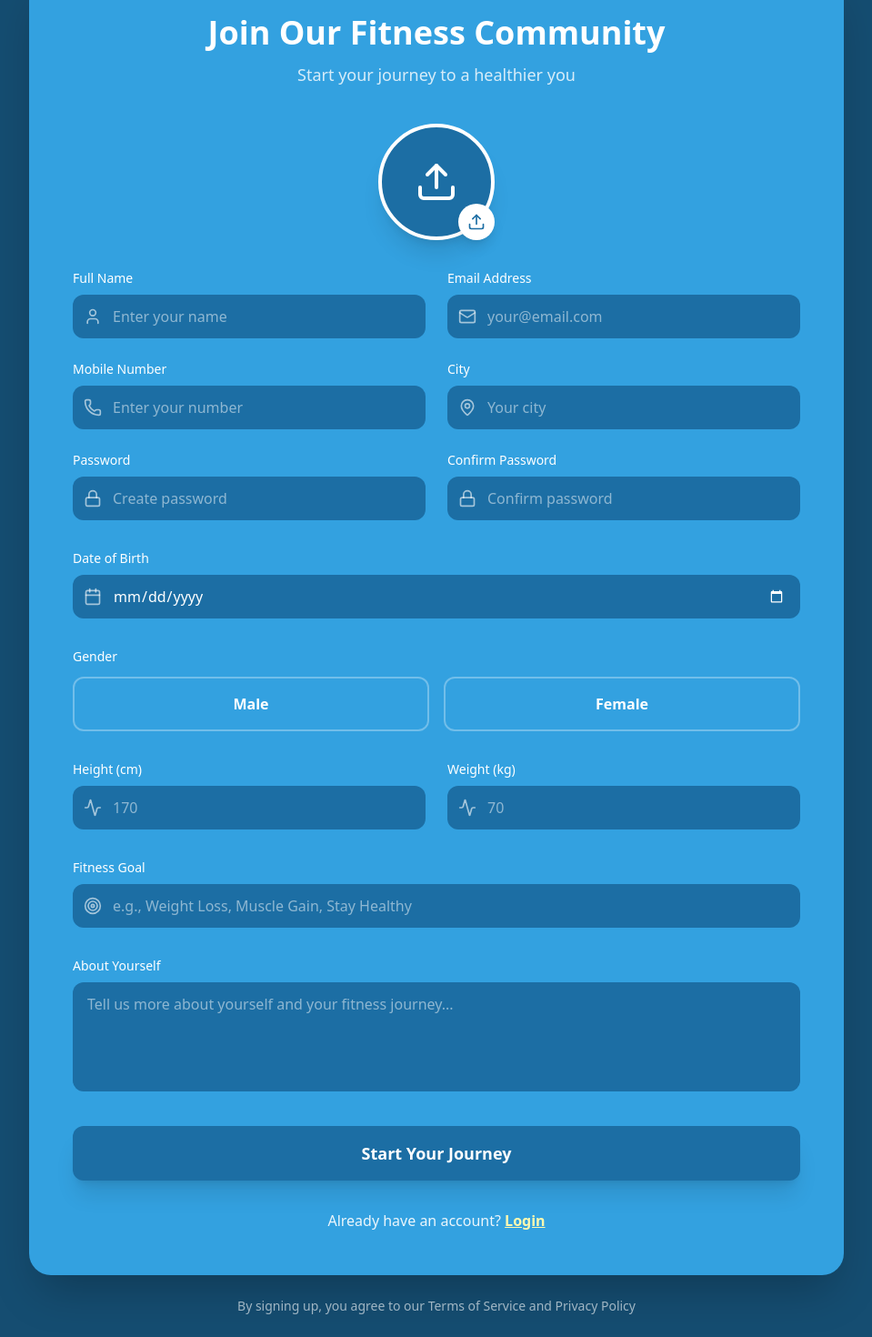
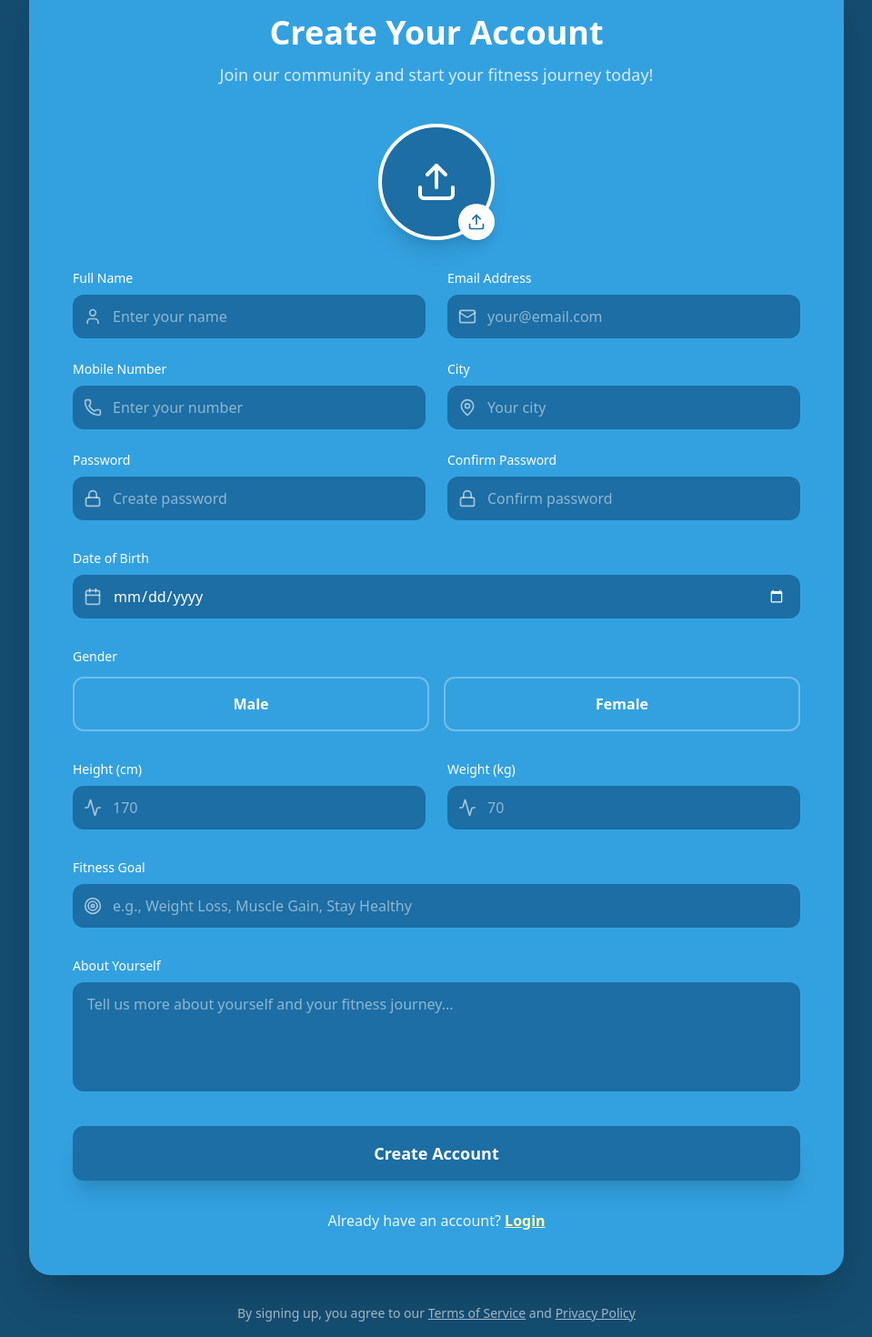
Before and after one commit to Arshadvkb/fitnessapp-web2.0, a React (Vite) app: page /signup in a window 1280 px wide. Shown: the part 80-1550 px from the top of the page at 91% size, without its empty margins (160-1119 px from the left). Built offline with nearby package versions, Linux system fonts and the light colour scheme.

Commit message:
updated ui

```diff
--- a/src/modules/auth/Register.tsx
+++ b/src/modules/auth/Register.tsx
@@ -1,4 +1,5 @@
 import { useState } from "react";
+import { Link } from "react-router-dom";
 import {
   Upload,
   User,
@@ -86,20 +87,19 @@ export default function RegistrationForm() {
   };
 
   return (
-    <div className="min-h-screen bg-main py-12 px-4">
-      <div className="max-w-4xl mx-auto">
+    <div className="min-h-screen bg-main flex items-center justify-center py-12 px-4 sm:px-6 lg:px-8">
+      <div className="max-w-4xl w-full space-y-8">
         <div className="bg-accent rounded-3xl shadow-2xl p-8 md:p-12">
           {/* Header */}
           <div className="text-center mb-10">
             <h1 className="text-4xl font-bold text-white mb-3">
-              Join Our Fitness Community
+              Create Your Account
             </h1>
             <p className="text-white/80 text-lg">
-              Start your journey to a healthier you
+              Join our community and start your fitness journey today!
             </p>
           </div>
-          <form onSubmit={handleSubmit}>
-            <div className="space-y-8">
+          <form onSubmit={handleSubmit} className="space-y-8">
             {/* Profile Picture Upload */}
             <div className="flex justify-center">
               <div className="relative">
@@ -367,29 +367,38 @@ export default function RegistrationForm() {
             </div>
 
             {/* Submit Button */}
-              <button className="w-full bg-secondary text-white py-4 rounded-xl font-bold shadow-xl hover:shadow-2xl transition-all hover:scale-[1.02] active:scale-[0.98] text-lg">
-                Start Your Journey
+            <button
+              type="submit"
+              className="w-full bg-secondary text-white py-4 rounded-xl font-bold shadow-xl hover:shadow-2xl transition-all hover:scale-[1.02] active:scale-[0.98] text-lg"
+            >
+              Create Account
             </button>
 
             {/* Login Link */}
             <div className="text-center">
               <p className="text-white/90">
                 Already have an account?{" "}
-                  <a
-                    href="/login"
+                <Link
+                  to="/login"
                   className="text-light font-semibold underline hover:no-underline transition-all"
                 >
                   Login
-                  </a>
+                </Link>
               </p>
-              </div>
             </div>
           </form>
         </div>
 
         {/* Footer Text */}
         <p className="text-center text-white/60 text-sm mt-6">
-          By signing up, you agree to our Terms of Service and Privacy Policy
+          By signing up, you agree to our{" "}
+          <a href="#" className="underline">
+            Terms of Service
+          </a>{" "}
+          and{" "}
+          <a href="#" className="underline">
+            Privacy Policy
+          </a>
         </p>
       </div>
     </div>
```
Lines whose indentation alone changed are shown as unchanged.
